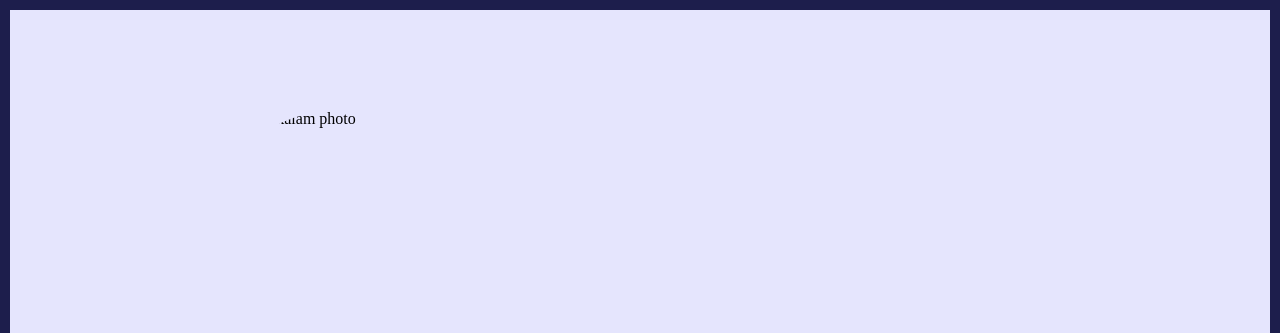
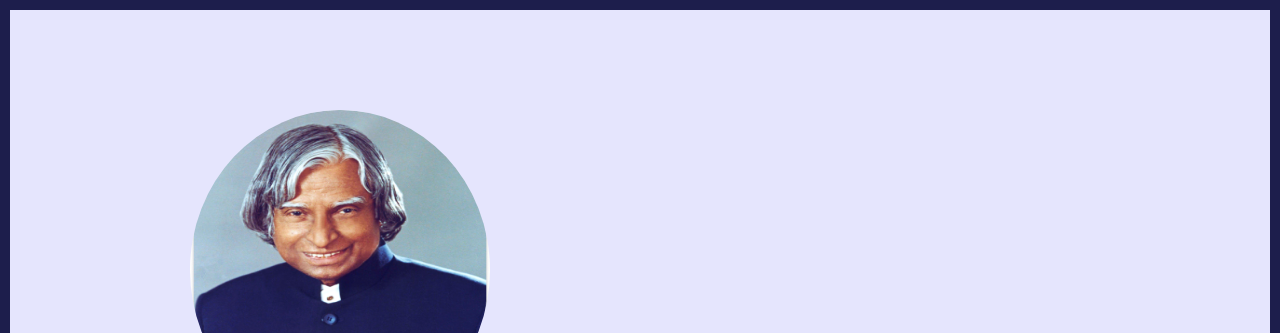
Before and after one commit to Dhanoj01/Tribute-website, a plain HTML site: page index.html in a window 1280 px wide. Shown: the top 333 px of the page. Drawn offline with Linux system fonts and the light colour scheme.

Commit message:
Update index.html

```diff
--- a/index.html
+++ b/index.html
@@ -12,7 +12,7 @@
         <div class="content">
             <section class="top_section">
                 <div class="image_container">
-                    <img src="A._P._J 1(1).jpg" alt="APJ abdul kalam photo"/>
+                    <img src="APJ.jpg" alt="APJ abdul kalam photo"/>
                 </div>
                 <div>
                     <h1>A.P.J Abdul Kalam</h1>
```
